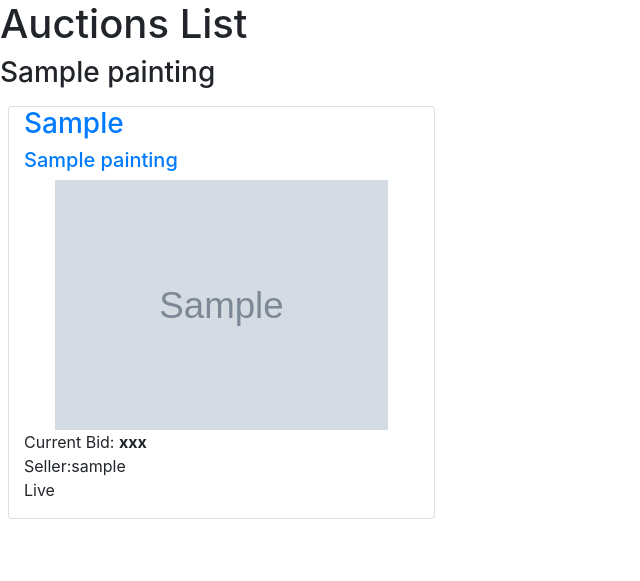
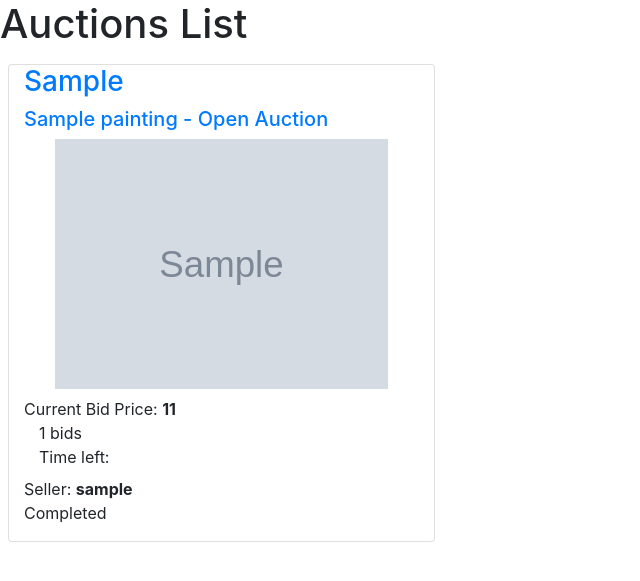
Before and after one commit to ai-ionascu/artGallery, a Django app: page /auctions/ in a window 1280 px wide. Shown: the part 144-725 px from the top of the page, without its empty margins (0-640 px from the left). Run offline with Django 3.2, Linux system fonts and the light colour scheme; tables that the repository leaves empty hold one stand-in row (values such as "Sample post"); grey boxes marked "Sample" are stand-in pictures; some libraries are stand-ins or nearby versions.

Commit message:
Auction model updated with current_price,time_left, is_active properties,added logic for bid placement, created bid placement form with custom bid validation, integrated apscheduler app for scheduling auction winner setup when bidding time expired, various small fixes

```diff
--- a/auction/models.py
+++ b/auction/models.py
@@ -1,27 +1,83 @@
 from django.db import models
 from django.contrib.auth.models import User
 from paintings.models import Painting
+from django.core.exceptions import ValidationError
+import datetime
+from .scheduler import declare_winner
+from apscheduler.schedulers.background import BackgroundScheduler
 
 # Create your models here.
 
 class Auction(models.Model):
     seller = models.ForeignKey(User, related_name='Seller')
-    painting = models.OneToOneField(Painting)
-    start_price = models.DecimalField(max_digits=24, decimal_places=2)
-    increment = models.DecimalField(max_digits=24, decimal_places=2)
-    winner_price = models.DecimalField(max_digits=24, decimal_places=2, blank=True, null=True)
+    painting = models.ForeignKey(Painting)
+    start_price = models.IntegerField()
+    increment = models.IntegerField()
+
+    @property
+    def current_price(self):
+
+        count = self.bid_set.count()
+        price = self.start_price
+        if count ==0:
+            price=price
+        elif count == 1:
+            price += self.increment
+        else:
+            bid_delta = self.bid_set.order_by('-bid')[0].bid - self.bid_set.order_by('-bid')[1].bid
+            factor = bid_delta // self.increment
+            if factor > 1:
+                price = self.bid_set.order_by('-bid')[1].bid + self.increment
+            elif factor == 1:
+                if bid_delta % self.increment == 0:
+                    price = self.bid_set.order_by('-bid')[0].bid
+                else:
+                    price = self.bid_set.order_by('-bid')[1].bid + self.increment
+            else:
+                price = self.bid_set.order_by('-bid')[1].bid
+        return price
+
+    @property
+    def time_left(self):
+
+        start_date = self.start_date
+        end_date = start_date + self.duration
+        time_left = end_date - datetime.datetime.now(datetime.timezone.utc)
+        while end_date >= datetime.datetime.now(datetime.timezone.utc):
+            total_seconds = int(time_left.total_seconds())
+            days = total_seconds // 86400
+            hours = (total_seconds % 86400) // 3600
+            minutes = ((total_seconds % 86400) % 3600) // 60
+            seconds = ((total_seconds % 86400) % 3600) % 60
+
+            return '{} days, {} hours, {} minutes, {} seconds'.format(days, hours, minutes, seconds)
+
+    winner_price = models.IntegerField(blank=True, null=True)
     winner = models.ForeignKey(User, related_name='Winner', blank=True, null=True)
     start_date = models.DateTimeField()
+    duration = models.DurationField()
 
-    DAYS_CHOICES = [(i, i) for i in range(1, 10+1)]
-    # HOURS_CHOICES = [(i, i) for i in range(1, 24)]
-    # MINUTES_CHOICES = [(i, i) for i in range(1, 60)]
+    @property
+    def is_active(self):
+        end_date = self.start_date + self.duration
+        return end_date >= datetime.datetime.now(datetime.timezone.utc)
 
-    duration = models.DurationField()
-    is_active = models.BooleanField()
+    def __str__(self):
+        return "%s sold by %s" %(self.painting, self.seller)
+
+    def save(self, *args, **kwargs):
+        if self._state.adding == True:
+            end_date = self.start_date + self.duration
+            scheduler = BackgroundScheduler()
+            scheduler.add_job(declare_winner, 'date', run_date=end_date, args=[self])
+            scheduler.start()
+        super().save(*args, **kwargs)
 
 class Bid(models.Model):
 
     auction = models.ForeignKey(Auction, on_delete=models.CASCADE)
-    bidder = models.OneToOneField(User, null=True, blank=True)
-    bid = models.DecimalField(max_digits=24, decimal_places=2)
+    bidder = models.ForeignKey(User, related_name="bidder", blank=True, null=True)
+    bid = models.IntegerField()
+
+    def __str__(self):
+        return "%s, bid ammount %s, for the auction: %s" %(self.bidder, self.bid, self.auction)
--- a/auction/templates/auction_item.html
+++ b/auction/templates/auction_item.html
@@ -1,16 +1,22 @@
 <br>
     <div class="col-10 offset-1 offset-sm-0 col-sm-6 col-md-4 card m-2">
         <h3><a href="{% url 'artist_detail' id=auction.painting.artist.id %}">{{ auction.painting.artist }}</a></h3>
-        <h5><a href="{% url 'paintings' %}{{ auction.painting.id }}">{{ auction.painting.name }}</a></h5>
+        <h5><a href="{% url 'auction_detail' id=auction.id %}">{{ auction.painting.name }} - Open Auction</a></h5>
         {% if auction.painting.image %}
-        <a href="{% url 'paintings' %}{{ auction.painting.id }}">
+        <a href="{% url 'auction_detail' id=auction.id %}">
             <div style="background: url({{ auction.painting.image.url }}) center/contain no-repeat; height:250px;"></div>
         </a>
         {% endif %}
-            <div class="d-flex"><span>Current Bid: <strong>xxx</strong></span></div>
-            <div class="d-flex">Seller:<span> {{auction.seller}} </span></div>
+            <div class="container-fluid my-2">
+                <div class="row">
+                    <span>Current Bid Price: <strong>{{ auction.current_price }}</strong></span>
+                </div>
+                <div>{{ auction.bid_set.count }} bids</div>
+                <div>Time left: </div>
+            </div>
+            <div class="d-flex"><span>Seller: <strong>{{auction.seller}}</strong></span></div>
         {% if auction.is_active %}
-            <p>Live</p>
+            <p>Live <i class="fas fa-circle" style="color: #42e467;"></i></p>
         {% else %}
             <p>Completed</p>
         {% endif %}
--- a/auction/templates/auctions_list.html
+++ b/auction/templates/auctions_list.html
@@ -14,7 +14,7 @@
 
 {% if seller %}
     {% for oa in own_auctions %}
-        <h3>{{ oa.painting.name }}</h3>
+        <!-- <h3>{{ oa.painting.name }}</h3> -->
         <div class="container-fluid">
             <div class="row">
                 {% include 'auction_item.html' with auction=oa %}
@@ -25,7 +25,7 @@
     {% endfor %}
 {% else %}
     {% for a in auctions %}
-        <h3>{{ a.painting.name }}</h3>
+        <!-- <h3>{{ a.painting.name }}</h3> -->
         <div class="container-fluid">
             <div class="row">
                 {% include 'auction_item.html' with auction=a %}
--- a/auction/views.py
+++ b/auction/views.py
@@ -1,10 +1,11 @@
 from django.shortcuts import render, get_object_or_404, reverse, redirect
 from django.contrib.auth.decorators import login_required
 from django.contrib import messages
-from .models import Auction
+from .models import Auction, Bid
 from paintings.models import Painting
-from .forms import AuctionForm
+from .forms import AuctionForm, BidForm
 import datetime
+from django.core.exceptions import ValidationError
 
 # Create your views here.
 
@@ -31,7 +32,6 @@ def start_auction_view(request):
 def list_auctions_view(request, seller=None):
 
     auctions_list = Auction.objects.all()
-
     if request.user.is_authenticated() and seller == request.user:
         own_auctions_list = Auction.objects.filter(seller=request.user)
         return render(request,  'auctions_list.html', {'own_auctions': own_auctions_list, 'seller': seller})
@@ -40,4 +40,13 @@ def list_auctions_view(request, seller=None):
 
 def detail_auction_view(request, id=None):
     auction = get_object_or_404(Auction, id=id)
-    return render(request, 'auction_detail.html', {'auction': auction})
+    if request.POST:
+        bid_form = BidForm(request.POST, auction=auction)
+        if bid_form.is_valid():
+            bid = bid_form.save()
+            bid.bidder = request.user
+            bid.auction = auction
+            bid.save()
+    else:
+        bid_form = BidForm(auction=auction)
+    return render(request, 'auction_detail.html', {'auction': auction, 'bid_form': bid_form})
--- a/gallery/settings.py
+++ b/gallery/settings.py
@@ -49,6 +49,7 @@ INSTALLED_APPS = [
     'auction',
     'stripe',
     'django_cleanup',
+    'apscheduler',
 ]
 
 MIDDLEWARE = [
--- a/paintings/models.py
+++ b/paintings/models.py
@@ -38,7 +38,7 @@ class Painting(OwnerMixin, models.Model):
     year = models.IntegerField()
     SIZE_CHOICES = (('', '---------'), ('SMALL', 'Small'), ('MEDIUM', 'Medium'), ('LARGE', 'Large'))
     size = models.CharField(max_length=24, choices=SIZE_CHOICES, default='')
-    price = models.DecimalField(max_digits=24, decimal_places=2)
+    price = models.IntegerField()
     availability = models.BooleanField()
 
     def __str__(self):
--- a/templates/base.html
+++ b/templates/base.html
@@ -5,12 +5,7 @@
         <!-- <link rel="stylesheet" href="{% static 'css/style.css' %}" type="text/css" /> -->
         <link rel="stylesheet" href="https://stackpath.bootstrapcdn.com/bootstrap/4.3.1/css/bootstrap.min.css" integrity="sha384-ggOyR0iXCbMQv3Xipma34MD+dH/1fQ784/j6cY/iJTQUOhcWr7x9JvoRxT2MZw1T" crossorigin="anonymous">
         <link rel="stylesheet" href="https://stackpath.bootstrapcdn.com/font-awesome/4.7.0/css/font-awesome.min.css">
-        <script src="https://kit.fontawesome.com/e8e6cf91f9.js" crossorigin="anonymous"></script>
-        <script src="https://code.jquery.com/jquery-3.3.1.slim.min.js" integrity="sha384-q8i/X+965DzO0rT7abK41JStQIAqVgRVzpbzo5smXKp4YfRvH+8abtTE1Pi6jizo" crossorigin="anonymous"></script>
-        <script src="https://cdnjs.cloudflare.com/ajax/libs/popper.js/1.14.7/umd/popper.min.js"></script>
-        <script src="https://maxcdn.bootstrapcdn.com/bootstrap/4.3.1/js/bootstrap.min.js"></script>
         <title>{% block page_title %}{% endblock %}</title>
-        {% block js %}{% endblock %}
     </head>
     <body>
         <nav class='navbar navbar-light bg-light'>
@@ -176,5 +171,10 @@
         </div>
 
         {% block page_content %}{% endblock %}
+        <script src="https://kit.fontawesome.com/e8e6cf91f9.js" crossorigin="anonymous"></script>
+        <script src="https://code.jquery.com/jquery-3.3.1.slim.min.js" integrity="sha384-q8i/X+965DzO0rT7abK41JStQIAqVgRVzpbzo5smXKp4YfRvH+8abtTE1Pi6jizo" crossorigin="anonymous"></script>
+        <script src="https://cdnjs.cloudflare.com/ajax/libs/popper.js/1.14.7/umd/popper.min.js"></script>
+        <script src="https://maxcdn.bootstrapcdn.com/bootstrap/4.3.1/js/bootstrap.min.js"></script>
+        {% block js %}{% endblock %}
     </body>
 </html>
```
Also changed, not shown: auction/forms.py (+25 -12 lines), auction/scheduler.py (added, +8 -0 lines), auction/templates/auction_detail.html (added, +72 -0 lines), auction/templates/place_bid.html (added, +15 -0 lines), auction/migrations/0006_auto_20200115_1305.py (added), auction/migrations/0007_auto_20200116_1121.py (added), auction/migrations/0008_auto_20200121_0843.py (added), auction/migrations/0009_remove_auction_is_active.py (added), auction/migrations/0010_auto_20200123_1448.py (added), auction/migrations/0011_auto_20200123_1508.py (added), auction/migrations/0012_auto_20200301_1016.py (added).
